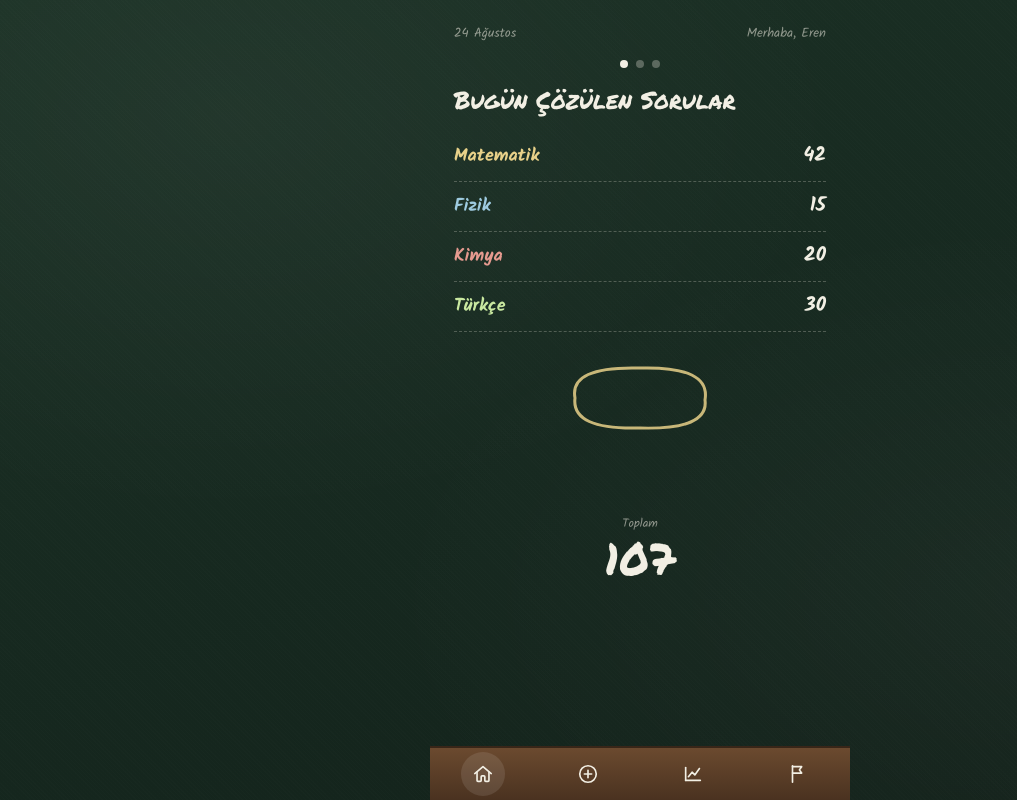
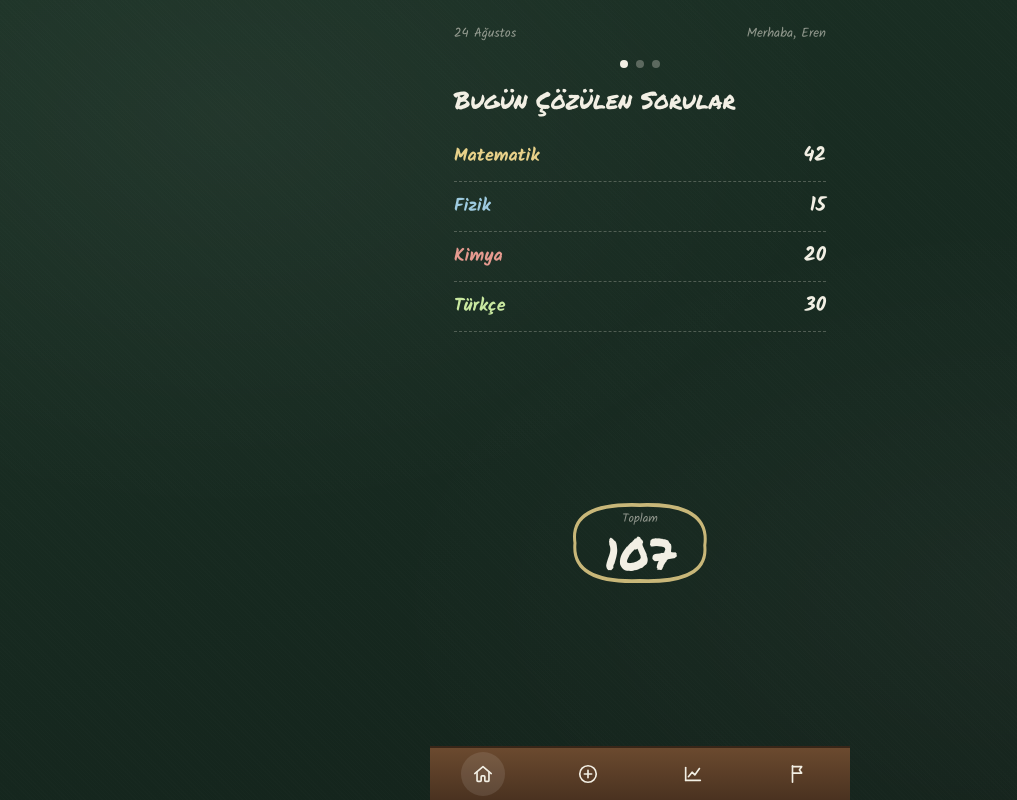
Before and after one commit to erengokmen723-bit/yks_takip, a Next.js app: page /anasayfa in a window 1280 px wide. Shown: the whole page, without its empty margins (0-1017 px from the left). Built offline with nearby package versions, Linux system fonts and the light colour scheme.

Commit message:
Toplam sayisinin etrafindaki daireyi icerige gore hizala

```diff
--- a/src/app/anasayfa/page.tsx
+++ b/src/app/anasayfa/page.tsx
@@ -89,8 +89,13 @@ export default function Anasayfa() {
             })}
           </div>
 
-          <div className="relative mt-4 flex flex-1 flex-col items-center justify-center gap-1">
-            <svg width="150" height="76" viewBox="0 0 150 76" className="absolute -top-1">
+          <div className="mt-4 flex flex-1 flex-col items-center justify-center">
+            <div className="relative flex flex-col items-center gap-1 px-10 py-4">
+              <svg
+                viewBox="0 0 150 76"
+                preserveAspectRatio="none"
+                className="absolute inset-0 h-full w-full"
+              >
                 <path
                   d="M10 38 Q4 6 75 8 Q146 6 140 40 Q144 70 75 68 Q6 70 10 38Z"
                   fill="none"
@@ -99,8 +104,9 @@ export default function Anasayfa() {
                   opacity="0.85"
                 />
               </svg>
-            <span className="mt-2.5 text-xs text-chalk/55">Toplam</span>
+              <span className="text-xs text-chalk/55">Toplam</span>
               <span className="font-marker text-[44px] leading-none">{toplam}</span>
+            </div>
           </div>
         </section>
 
```
Lines whose indentation alone changed are shown as unchanged.
